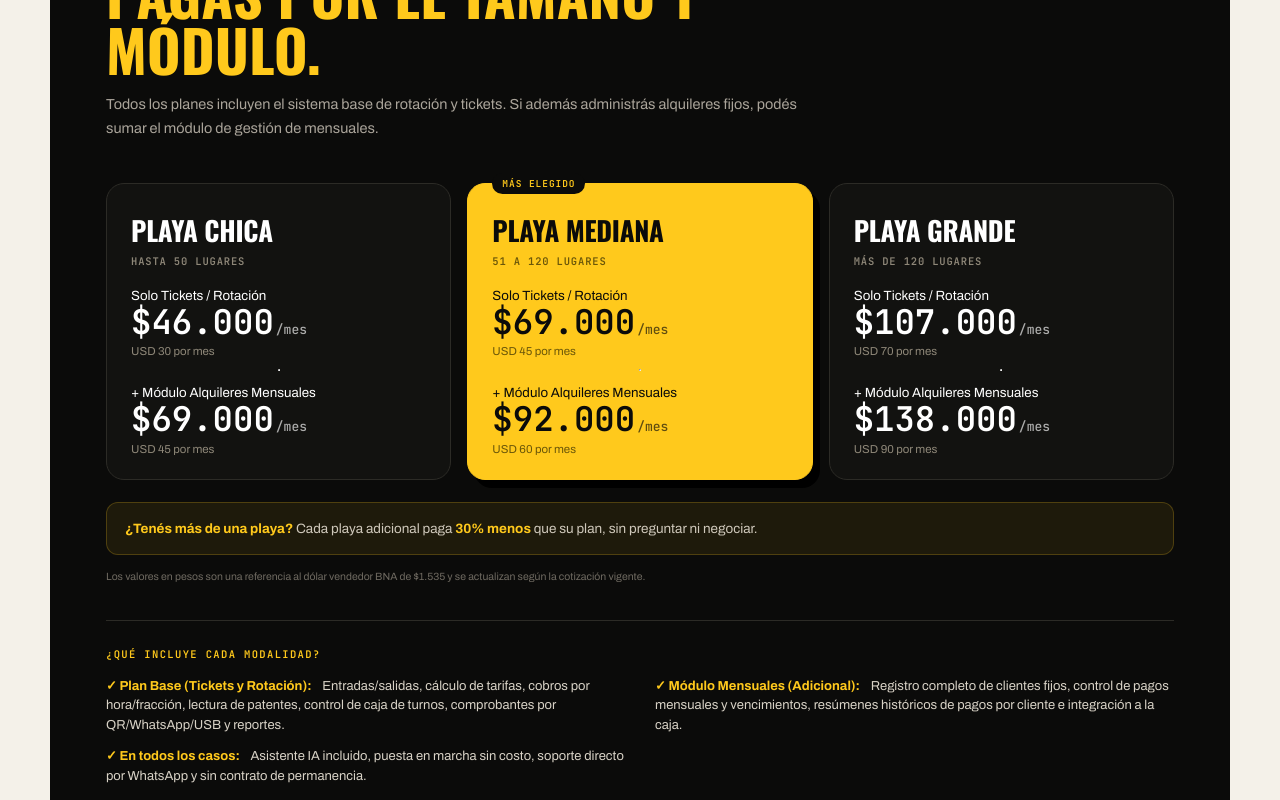
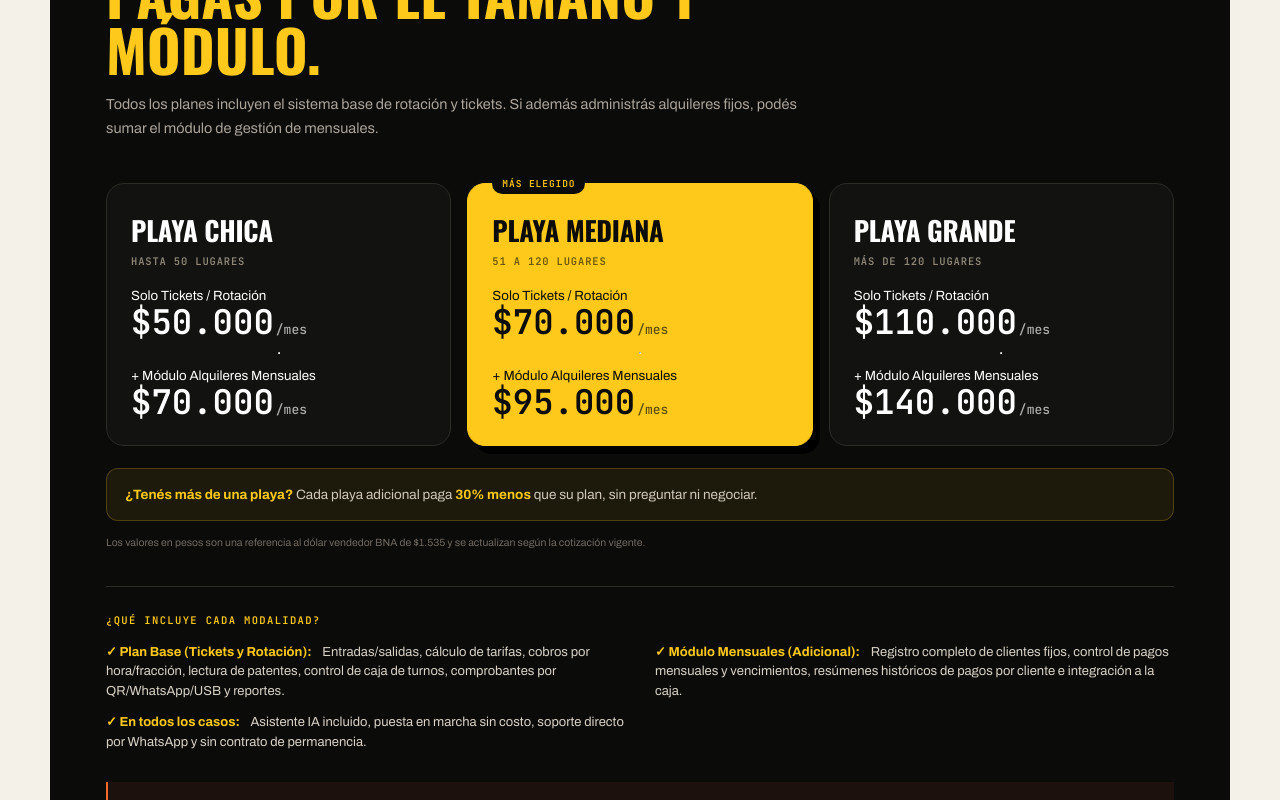
Before and after one commit to IgnacioGaute/Estacionamiento-demo-landing, a Next.js app: page / in a window 1280 px wide. Shown: the part 11200-12000 px from the top of the page. Built offline with nearby package versions, Linux system fonts and the light colour scheme.

Commit message:
fix: prices

```diff
--- a/app/page.tsx
+++ b/app/page.tsx
@@ -288,14 +288,12 @@ export default function Home() {
         <p className="plan__tamano">Hasta 50 lugares</p>
         <div className="plan__opcion">
           <small>Solo Tickets / Rotación</small>
-          <p className="plan__pesos">$46.000<span>/mes</span></p>
-          <p className="plan__usd">USD 30 por mes</p>
+          <p className="plan__pesos">$50.000<span>/mes</span></p>
         </div>
         <hr className="plan__divider" />
         <div className="plan__opcion plan__opcion--full">
           <small>+ Módulo Alquileres Mensuales</small>
-          <p className="plan__pesos">$69.000<span>/mes</span></p>
-          <p className="plan__usd">USD 45 por mes</p>
+          <p className="plan__pesos">$70.000<span>/mes</span></p>
         </div>
       </article>
 
@@ -306,14 +304,12 @@ export default function Home() {
         <p className="plan__tamano">51 a 120 lugares</p>
         <div className="plan__opcion">
           <small>Solo Tickets / Rotación</small>
-          <p className="plan__pesos">$69.000<span>/mes</span></p>
-          <p className="plan__usd">USD 45 por mes</p>
+          <p className="plan__pesos">$70.000<span>/mes</span></p>
         </div>
         <hr className="plan__divider" />
         <div className="plan__opcion plan__opcion--full">
           <small>+ Módulo Alquileres Mensuales</small>
-          <p className="plan__pesos">$92.000<span>/mes</span></p>
-          <p className="plan__usd">USD 60 por mes</p>
+          <p className="plan__pesos">$95.000<span>/mes</span></p>
         </div>
       </article>
 
@@ -323,14 +319,12 @@ export default function Home() {
         <p className="plan__tamano">Más de 120 lugares</p>
         <div className="plan__opcion">
           <small>Solo Tickets / Rotación</small>
-          <p className="plan__pesos">$107.000<span>/mes</span></p>
-          <p className="plan__usd">USD 70 por mes</p>
+          <p className="plan__pesos">$110.000<span>/mes</span></p>
         </div>
         <hr className="plan__divider" />
         <div className="plan__opcion plan__opcion--full">
           <small>+ Módulo Alquileres Mensuales</small>
-          <p className="plan__pesos">$138.000<span>/mes</span></p>
-          <p className="plan__usd">USD 90 por mes</p>
+          <p className="plan__pesos">$140.000<span>/mes</span></p>
         </div>
       </article>
     </div>
```
